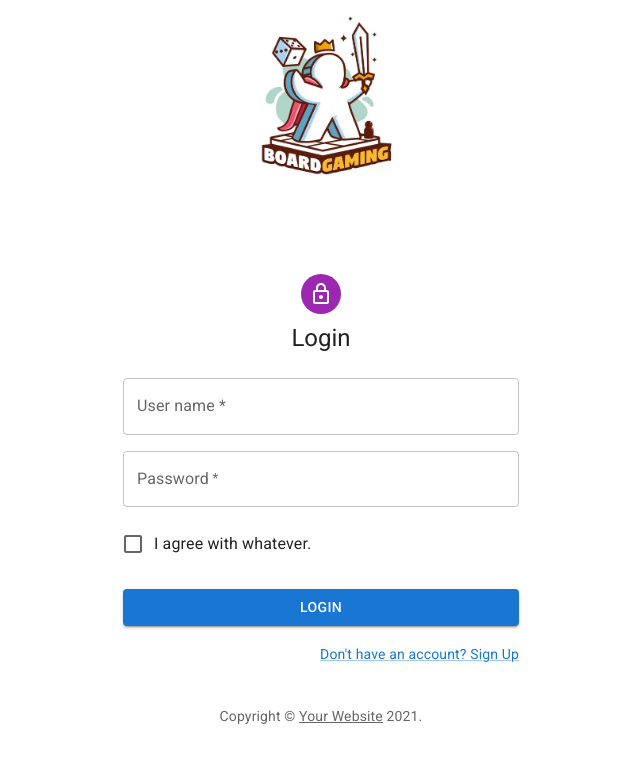
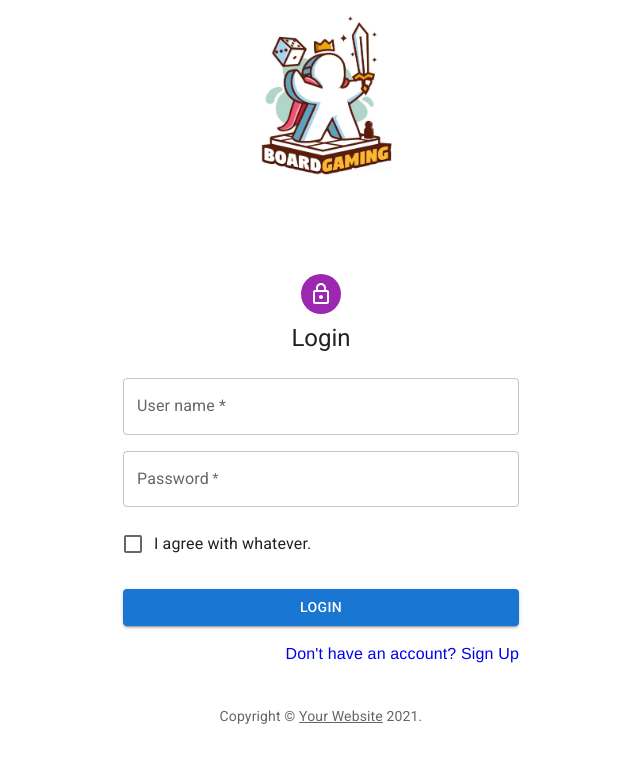
Before and after one commit to lanaFerrari/boolean-uk-final-solo-project-client, a React (Create React App) app: page /login in a window 1280 px wide. Shown: the top 762 px of the page, without its empty margins (319-959 px from the left). Built offline with nearby package versions, Linux system fonts and the light colour scheme.

Commit message:
fixing bugs

```diff
--- a/src/Pages/Components/Form.jsx
+++ b/src/Pages/Components/Form.jsx
@@ -111,13 +111,11 @@ export default function Form({
             <Grid container justifyContent="flex-end">
               <Grid item>
                 {action === "Login" ? (
-                  <Link href="/sign-up" variant="body2">
-                    Don't have an account? Sign Up
-                  </Link>
+                  <a href="/sign-up">Don't have an account? Sign Up</a>
                 ) : (
-                  <Link href="/login" variant="body2">
+                  <a href="/login" variant="body2">
                     Already have an account? Login
-                  </Link>
+                  </a>
                 )}
               </Grid>
             </Grid>
--- a/src/Pages/Home.jsx
+++ b/src/Pages/Home.jsx
@@ -15,13 +15,13 @@ export default function Home() {
           variant="outlined"
           aria-label="outlined button group"
         >
-          <Link href="/login">
+          <a href="/login">
             <Button>Login</Button>
-          </Link>
-          <Link href="/sign-up">
+          </a>
+          <a href="/sign-up">
             {" "}
             <Button>Sign Up</Button>
-          </Link>
+          </a>
         </ButtonGroup>
       </div>
       <div className="align-center">
```
